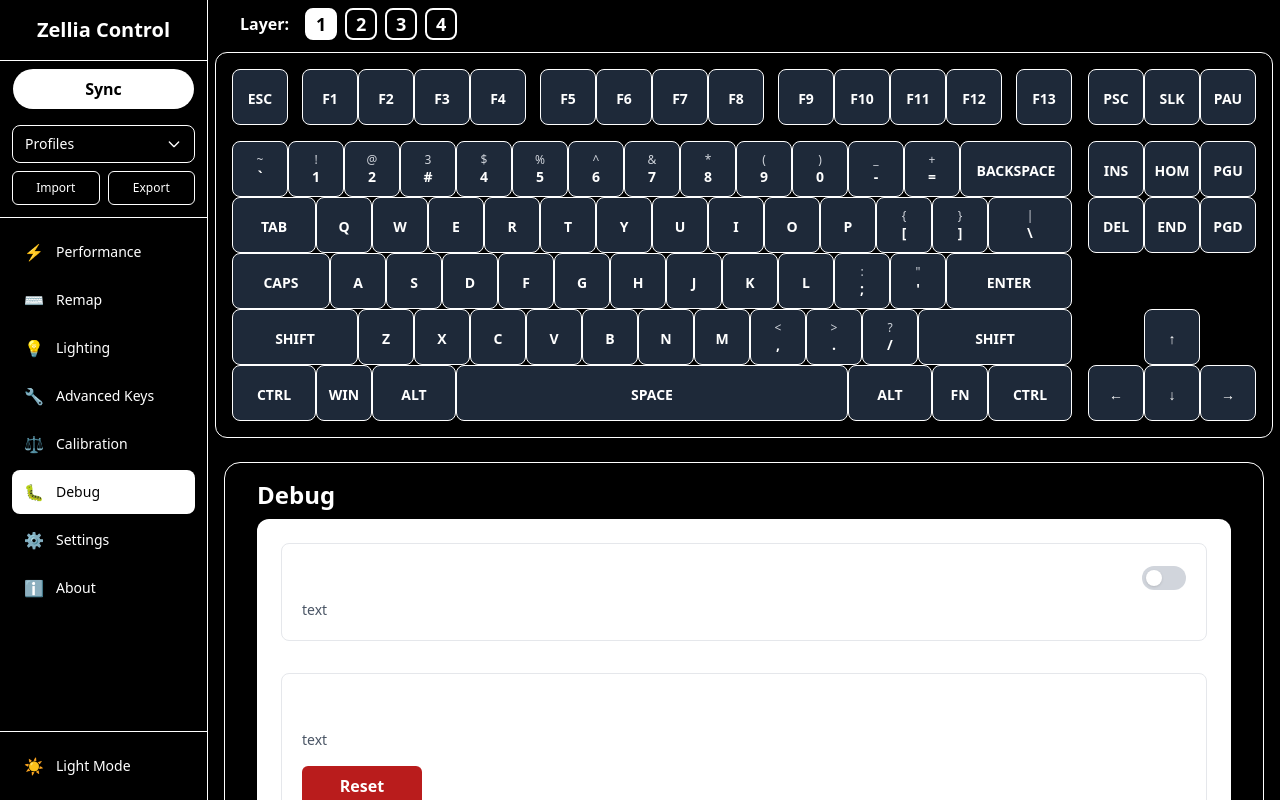
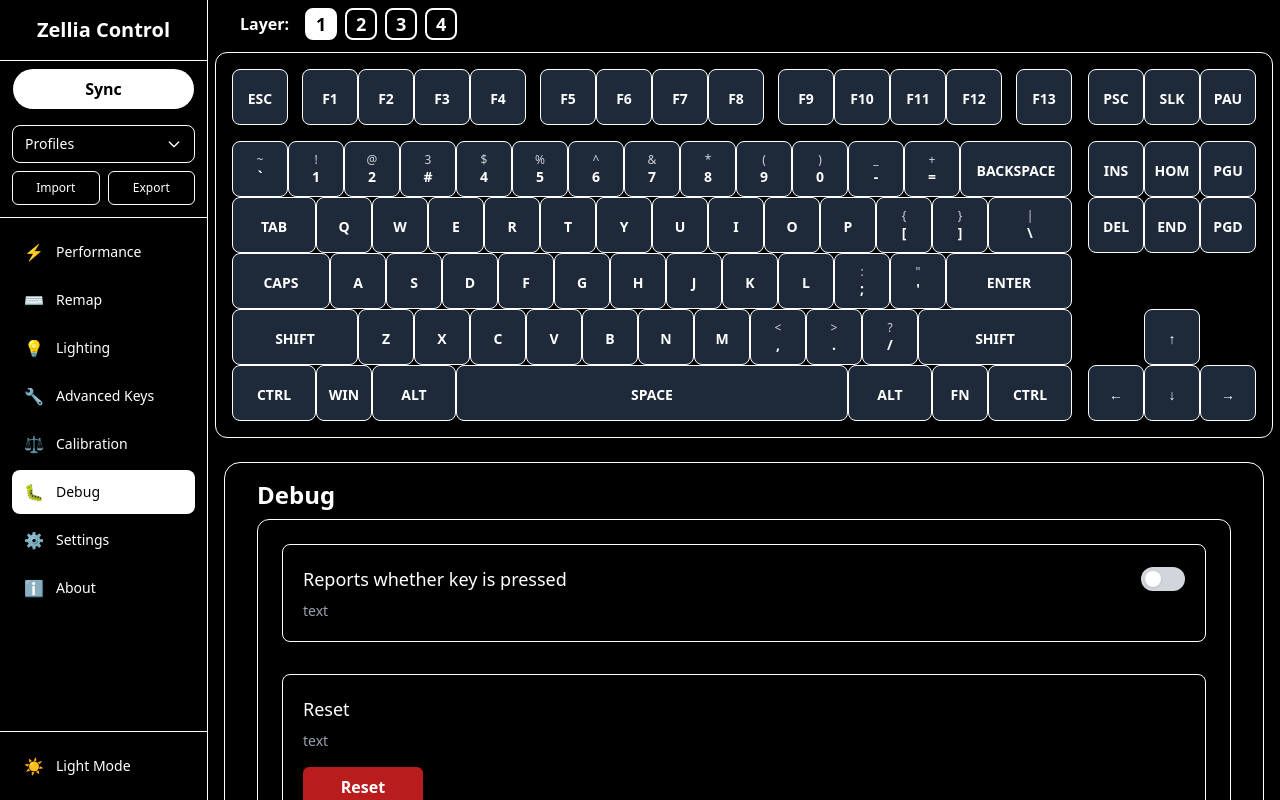
Before and after one commit to Zellia-Keyboards/Zellia-Control, a SvelteKit app: page /debug in a window 1280 px wide. Built offline with nearby package versions, Linux system fonts and the light colour scheme.

Commit message:
feat(dark-mode): enhance debug page with dark mode styling

```diff
--- a/src/routes/debug/+page.svelte
+++ b/src/routes/debug/+page.svelte
@@ -1,4 +1,6 @@
 <script lang="ts">
+  import { darkMode } from '$lib/DarkModeStore.svelte';
+
   let keyPressReporting = false;
 
   function handleReset() {
@@ -12,14 +14,14 @@
 
 <div class="p-4 h-full flex flex-col">
   <div class="flex items-center justify-between -mt-4 mb-2">
-    <h2 class="text-2xl font-bold">Debug</h2>
+    <h2 class="text-2xl font-bold {$darkMode ? 'text-white' : 'text-gray-900'}">Debug</h2>
   </div>
 
-  <div class="bg-white rounded-xl shadow p-6 space-y-8 flex-1">
+  <div class="{$darkMode ? 'bg-black border-white' : 'bg-white'} rounded-xl shadow p-6 space-y-8 flex-1 {$darkMode ? 'border' : ''}">
     <!-- Key Press Reporting -->
-    <div class="p-5 bg-white rounded-lg border border-gray-200">
+    <div class="p-5 {$darkMode ? 'bg-black border-white' : 'bg-white border-gray-200'} rounded-lg border">
       <div class="flex items-center justify-between mb-2">
-        <h3 class="text-lg font-medium">Reports whether key is pressed</h3>
+        <h3 class="text-lg font-medium {$darkMode ? 'text-white' : 'text-gray-900'}">Reports whether key is pressed</h3>
         <button
           class="relative inline-flex items-center h-6 rounded-full w-11 transition-colors focus:outline-none"
           aria-label="Key Press Reporting Toggle"
@@ -32,15 +34,15 @@
             class:translate-x-1={!keyPressReporting}></span>
         </button>
       </div>
-      <p class="text-sm text-gray-600">
+      <p class="text-sm {$darkMode ? 'text-gray-400' : 'text-gray-600'}">
         text
       </p>
     </div>
 
     <!-- Reset Configuration -->
-    <div class="p-5 bg-white rounded-lg border border-gray-200">
-      <h3 class="text-lg font-medium mb-2">Reset</h3>
-      <p class="text-sm text-gray-600 mb-4">
+    <div class="p-5 {$darkMode ? 'bg-black border-white' : 'bg-white border-gray-200'} rounded-lg border">
+      <h3 class="text-lg font-medium {$darkMode ? 'text-white' : 'text-gray-900'} mb-2">Reset</h3>
+      <p class="text-sm {$darkMode ? 'text-gray-400' : 'text-gray-600'} mb-4">
         text
       </p>
       <button
@@ -52,9 +54,9 @@
     </div>
 
     <!-- Recovery Mode -->
-    <div class="p-5 bg-white rounded-lg border border-gray-200">
-      <h3 class="text-lg font-medium mb-2">Reboot to Recovery Mode</h3>
-      <p class="text-sm text-gray-600 mb-4">
+    <div class="p-5 {$darkMode ? 'bg-black border-white' : 'bg-white border-gray-200'} rounded-lg border">
+      <h3 class="text-lg font-medium {$darkMode ? 'text-white' : 'text-gray-900'} mb-2">Reboot to Recovery Mode</h3>
+      <p class="text-sm {$darkMode ? 'text-gray-400' : 'text-gray-600'} mb-4">
         text
       </p>
       <button
```
